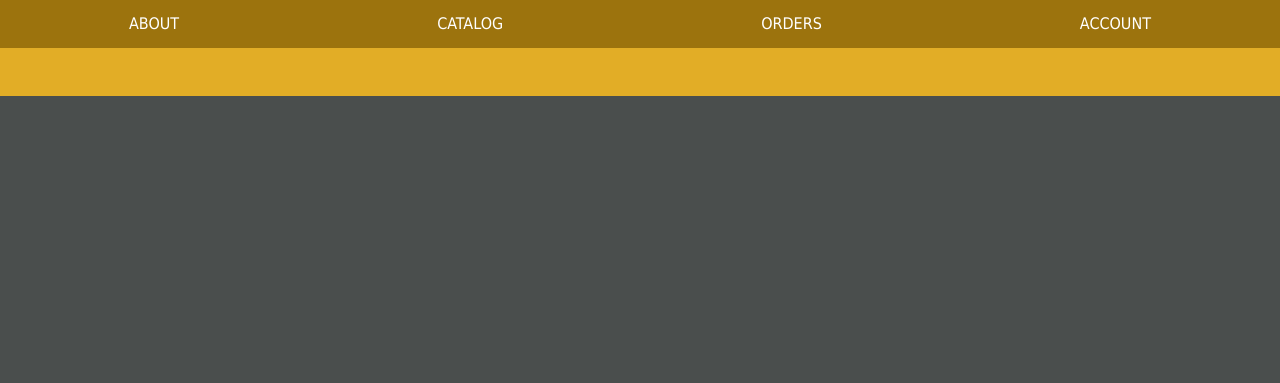
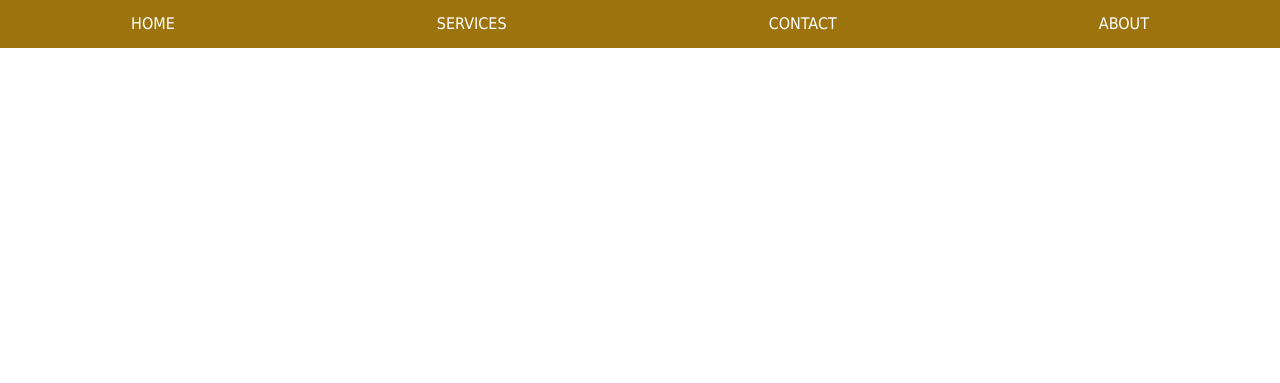
Before and after one commit to Maremar3/DOM-Project, a plain HTML site: page index.html in a window 1280 px wide. Shown: the top 383 px of the page. Drawn offline with Linux system fonts and the light colour scheme.

Commit message:
first menue

```diff
--- a/index.js
+++ b/index.js
@@ -27,57 +27,70 @@ topMenuEl.style.backgroundColor = "var(--top-menu-bg)";
 topMenuEl.classList.add("flex-around");
 // Menu data structure
 var menuLinks = [
-  { text: "about", href: "/about" },
-  { text: "catalog", href: "/catalog" },
-  { text: "orders", href: "/orders" },
-  { text: "account", href: "/account" },
+  { text: "HOME", href: "/HOME" },
+  { text: "SERVICES", href: "/SERVICES" },
+  { text: "CONTACT", href: "/CONTACT" },
+  { text: "ABOUT", href: "/ABOUT" },
 ];
-menuLinks.forEach(function (i) {
-  //Create an <a> element.
-  const link = document.createElement("a");
-  link.innerText = i.text;
-  link.href = `${i.href}`;
+
+//HENOCK ARRAY**********//
+// menuLinks.forEach(function (i) {
+//   //Create an <a> element.
+//   const link = document.createElement("a");
+//   link.innerText = i.text;
+//   link.href = `${i.href}`;
+//   topMenuEl.appendChild(link);
+// });
+
+// ****** TEACHER ARRAY*********//
+menuLinks.forEach((el) => {
+  let link = document.createElement('a');
+  link.setAttribute('href', el.href);
+  link.textContent = el.text;
   topMenuEl.appendChild(link);
+
 });
 
-var menuLinks = [
-  { text: "about", href: "/about" },
-  {
-    text: "catalog",
-    href: "#",
-    subLinks: [
-      { text: "all", href: "/catalog/all" },
-      { text: "top selling", href: "/catalog/top" },
-      { text: "search", href: "/catalog/search" },
-    ],
-  },
-  {
-    text: "orders",
-    href: "#",
-    subLinks: [
-      { text: "new", href: "/orders/new" },
-      { text: "pending", href: "/orders/pending" },
-      { text: "history", href: "/orders/history" },
-    ],
-  },
-  {
-    text: "account",
-    href: "#",
-    subLinks: [
-      { text: "profile", href: "/account/profile" },
-      { text: "sign out", href: "/account/signout" },
-    ],
-  },
-];
+
+// var menuLinks = [
+//   { text: "HOME", href: "/HOME" },
+//   {
+//     text: "SERVICES",
+//     href: "#",
+//     subLinks: [
+//       { text: "all", href: "/SERVICES/all" },
+//       { text: "top selling", href: "/SERVICES/top" },
+//       { text: "search", href: "/SERVICES/search" },
+//     ],
+//   },
+//   {
+//     text: "CONTACT",
+//     href: "#",
+//     subLinks: [
+//       { text: "new", href: "/CONTACT/new" },
+//       { text: "pending", href: "/CONTACT/pending" },
+//       { text: "history", href: "/CONTACT/history" },
+//     ],
+//   },
+//   {
+//     text: "ABOUT",
+//     href: "#",
+//     subLinks: [
+//       { text: "profile", href: "/ABOUT/profile" },
+//       { text: "sign out", href: "/ABOUT/signout" },
+//     ],
+//   },
+// ];
 
 
 //Select and cache the <nav id="sub-menu"> element in a variable named subMenuEl.
-const subMenuEl = document.getElementById("sub-menu");
-subMenuEl.style.height = "100%";
-subMenuEl.style.backgroundColor = "var(--sub-menu-bg)";
-subMenuEl.classList.add("flex-around");
-console.log(subMenuEl);
+// const subMenuEl = document.getElementById("sub-menu");
+// subMenuEl.style.height = "100%";
+// subMenuEl.style.backgroundColor = "var(--sub-menu-bg)";
+// subMenuEl.classList.add("flex-around");
+// console.log(subMenuEl);
 var topMenuLinks = document.querySelector("topMenuE1");
+
 //console.log(topMenuLinks);
 
 
--- a/styles.css
+++ b/styles.css
@@ -4,7 +4,7 @@
 
 /* CSS Custom Properties */
 :root {
-  --main-bg: #4a4e4d;
+  --main-bg: #ffffff;
   /* --top-menu-bg: #0e9aa7; */
 
   --top-menu-bg: rgb(156, 115, 13) ;
@@ -63,6 +63,6 @@ nav a.active {
   color: var(--main-bg);
 }
 #subMenuEl{
-  position: :absolute;
-  top=0;
+  position: absolute;
+  top:0;
 }
```
